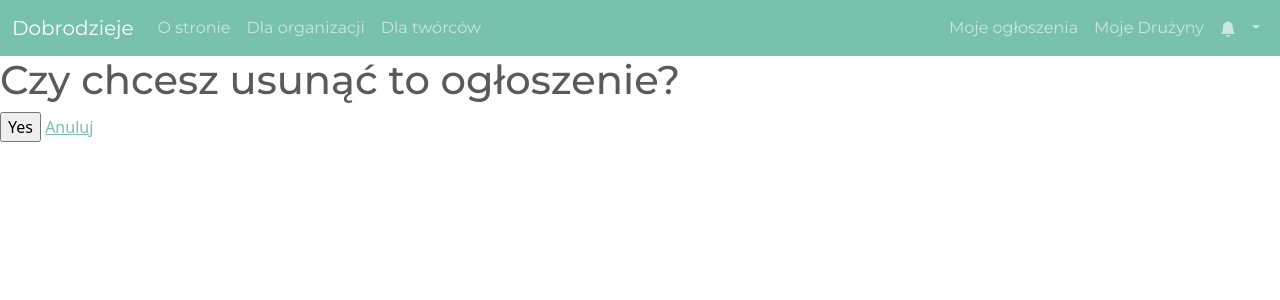
After one commit to JSerwatka/dobrodzieje, a Django app: a page that uses webapp/templates/webapp/announcemenet_delete.html in a window 1280 px wide. The commit adds this page. Shown: the top 300 px of the page. Run offline with Django 3.2, Linux system fonts and the light colour scheme; a user stored in the database is signed in; tables that the repository leaves empty hold one stand-in row (values such as "Sample post"); some libraries are stand-ins or nearby versions.

Commit message:
feat: add delete announcement logic and button

```diff
--- /dev/null
+++ b/webapp/templates/webapp/announcemenet_delete.html
@@ -0,0 +1,12 @@
+{% extends 'webapp/layout.html' %}
+
+{% block content %}
+    <form method="POST">
+        {% csrf_token %}
+        <h1>Czy chcesz usunąć to ogłoszenie?</h1>
+        <div>
+            <input type="submit" value="Yes">
+            <a href="../">Anuluj</a>
+        </div>
+    </form>
+{% endblock %}
--- a/webapp/templates/webapp/announcement_detail.html
+++ b/webapp/templates/webapp/announcement_detail.html
@@ -5,7 +5,8 @@
     <div class="container">
         {% if is_author %}
             <div>
-                <input type="button" class="btn btn-secondary" onclick="location.href='{% url "announcement-edit" %}'" value="Edytuj Ogłoszenie">
+                <a class="btn btn-secondary" href="{% url "announcement-edit" %}">Edytuj Ogłoszenie</a>
+                <a class="btn btn-danger" href="{% url "announcement-delete" %}">Usuń Ogłoszenie</a>
             </div>
         {% endif %}
 
--- a/webapp/templates/webapp/index.html
+++ b/webapp/templates/webapp/index.html
@@ -2,4 +2,5 @@
 
 {% block content %}
 Home page
+{{user}}
 {% endblock %}
--- a/webapp/urls.py
+++ b/webapp/urls.py
@@ -9,6 +9,7 @@ urlpatterns = [
     path("ogloszenie/<int:id>/", views.AnnouncementDetails.as_view(), name="announcement-detail"),
     path("stworz-ogloszenie/", views.AnnouncementCreate.as_view(), name="announcement-create"),
     path("edytuj-ogłoszenie/", views.AnnouncementUpdate.as_view(), name="announcement-edit"),
+    path("usun-ogłoszenie/", views.AnnouncementDelete.as_view(), name="announcement-delete"),
     path("zaloguj/", views.Login.as_view(), name="login"),
     path("zarejestruj/", views.Register.as_view(), name="register"),
     path("zarejestruj/tworca/", views.RegisterCreator.as_view(), name="register-creator"),
--- a/webapp/views.py
+++ b/webapp/views.py
@@ -7,6 +7,8 @@ from django.shortcuts import redirect, get_object_or_404
 from django.urls import reverse_lazy
 from django.contrib.auth import authenticate, logout, login
 from django.contrib import messages
+from django.http import Http404
+
 
 from django.views.generic import (
     TemplateView,
@@ -68,7 +70,7 @@ class AnnouncementCreate(CreateView):
     form_class = AnnouncementForm
 
     def form_valid(self, form):
-        print(form.cleaned_data)
+        form.instance.organization = self.request.user.organization
         return super().form_valid(form)
 
 
@@ -77,12 +79,29 @@ class AnnouncementUpdate(UpdateView):
     form_class = AnnouncementForm
 
     def get_object(self):
-        #TODO handle when user doesnt have announcement -> give proper status code
-        return Announcement.objects.for_user(self.request.user)
+        #TODO give proper status code and move to announcement manager
+        announcement = Announcement.objects.for_user(self.request.user)
+        if announcement is None:
+            raise Http404('No Announcement matches the given query.')
+
+        return announcement
 
     def form_valid(self, form):
         print(form.cleaned_data)
         return super().form_valid(form)
+
+
+class AnnouncementDelete(DeleteView):
+    template_name = 'webapp/announcemenet_delete.html'
+    success_url = reverse_lazy('index')
+
+    def get_object(self):
+        #TODO give proper status code and move to announcement manager
+        announcement = Announcement.objects.for_user(self.request.user)
+        if announcement is None:
+            raise Http404('No Announcement matches the given query.')
+
+        return announcement
 
 
 # ==== Authentication =====
```
